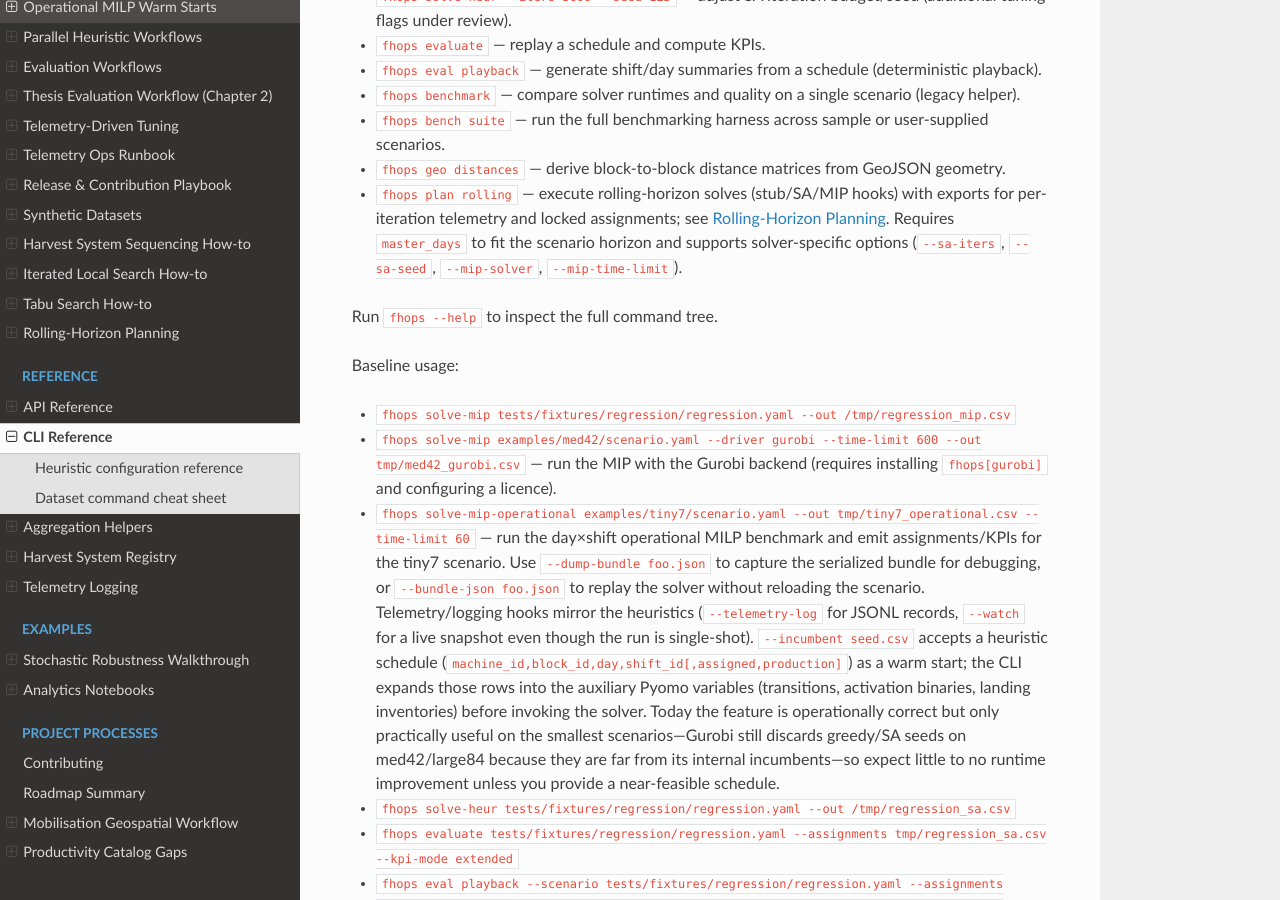
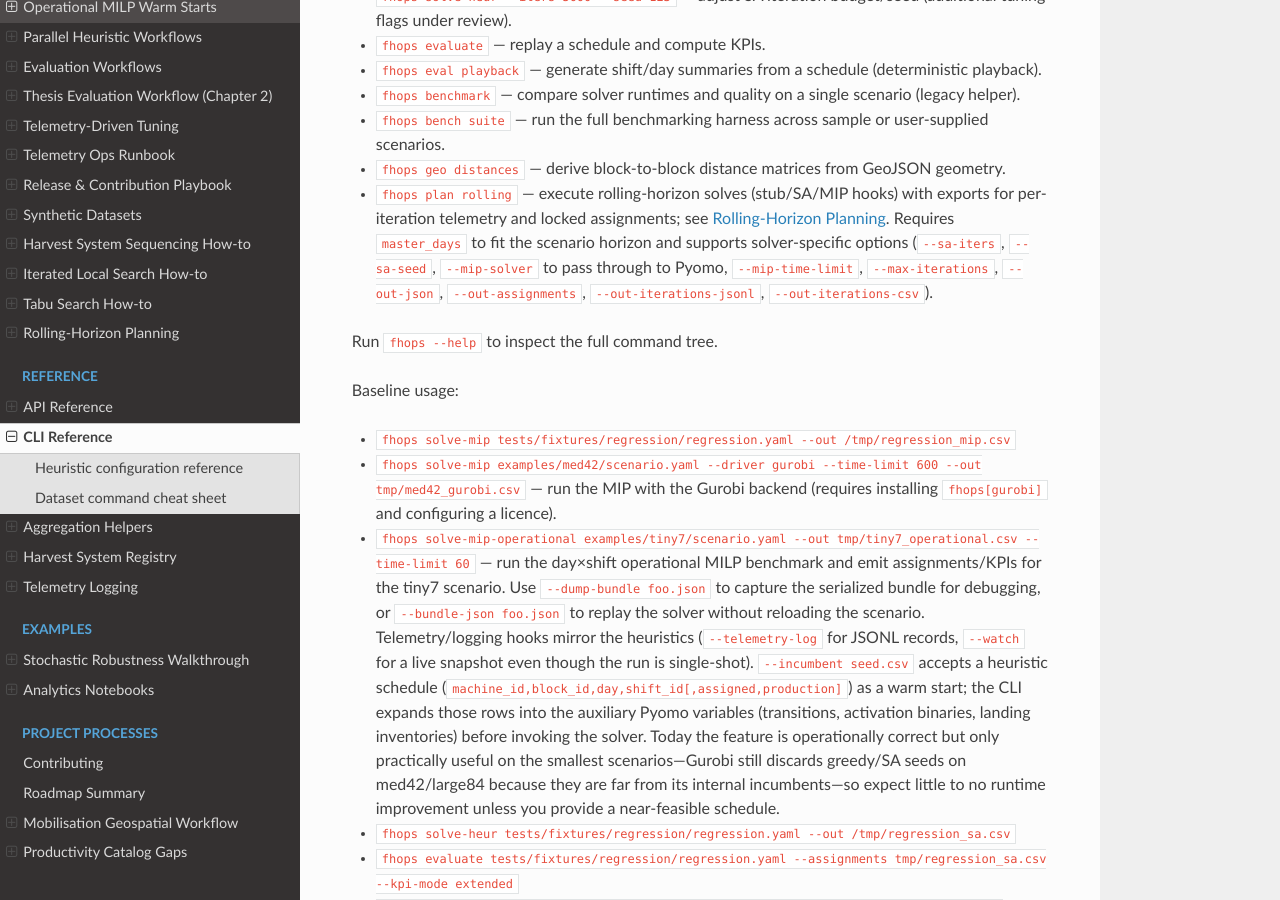
Before and after one commit to UBC-FRESH/fhops, a Sphinx documentation site: the page built from docs/reference/cli.rst, in a window 1280 px wide and 900 px high, scrolled down 374 px. Built offline with Sphinx 7.4.7 and the Read the Docs theme 3.1.0, drawn with Linux system fonts in a browser that asks for light colours.

Commit message:
docs: tighten rolling horizon help and constraints

```diff
--- a/docs/howto/rolling_horizon.rst
+++ b/docs/howto/rolling_horizon.rst
@@ -81,3 +83,5 @@ Notes
 - Telemetry/reporting layers will evolve; current exports are meant to unblock experimentation.
 - ``master_days`` must not exceed the base scenario horizon. Use a scenario with enough days or lower
   the master/sub/lock settings to fit within ``Scenario.num_days``.
+- ``--mip-solver`` passes through to Pyomo (use ``highs`` or ``gurobi``); ``--max-iterations`` can
+  cap the rolling loop for smoke tests or partial plans.
--- a/docs/reference/cli.rst
+++ b/docs/reference/cli.rst
@@ -14,7 +14,7 @@ autogenerated with ``sphinx-click`` in upcoming iterations. For now, the primary
 - ``fhops benchmark`` — compare solver runtimes and quality on a single scenario (legacy helper).
 - ``fhops bench suite`` — run the full benchmarking harness across sample or user-supplied scenarios.
 - ``fhops geo distances`` — derive block-to-block distance matrices from GeoJSON geometry.
-- ``fhops plan rolling`` — execute rolling-horizon solves (stub/SA/MIP hooks) with exports for per-iteration telemetry and locked assignments; see :doc:`../howto/rolling_horizon`. Requires ``master_days`` to fit the scenario horizon and supports solver-specific options (``--sa-iters``, ``--sa-seed``, ``--mip-solver``, ``--mip-time-limit``).
+- ``fhops plan rolling`` — execute rolling-horizon solves (stub/SA/MIP hooks) with exports for per-iteration telemetry and locked assignments; see :doc:`../howto/rolling_horizon`. Requires ``master_days`` to fit the scenario horizon and supports solver-specific options (``--sa-iters``, ``--sa-seed``, ``--mip-solver`` to pass through to Pyomo, ``--mip-time-limit``, ``--max-iterations``, ``--out-json``, ``--out-assignments``, ``--out-iterations-jsonl``, ``--out-iterations-csv``).
 
 Run ``fhops --help`` to inspect the full command tree.
 
```
Also changed, not shown: other parts of docs/howto/rolling_horizon.rst (+2 -0 lines), notes/rolling_horizon_plan.md (+1 -1 lines).
